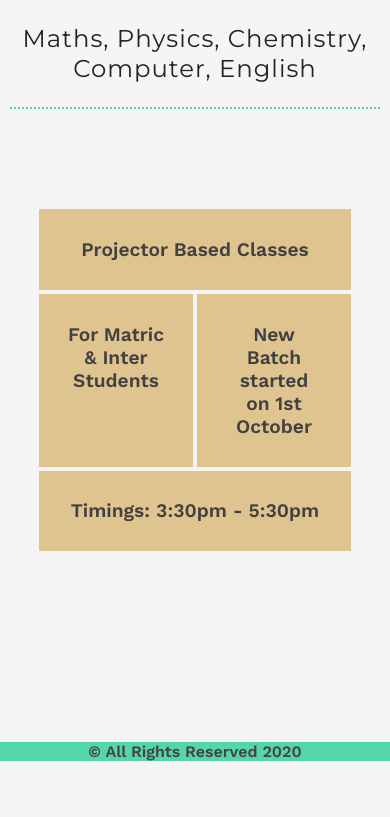
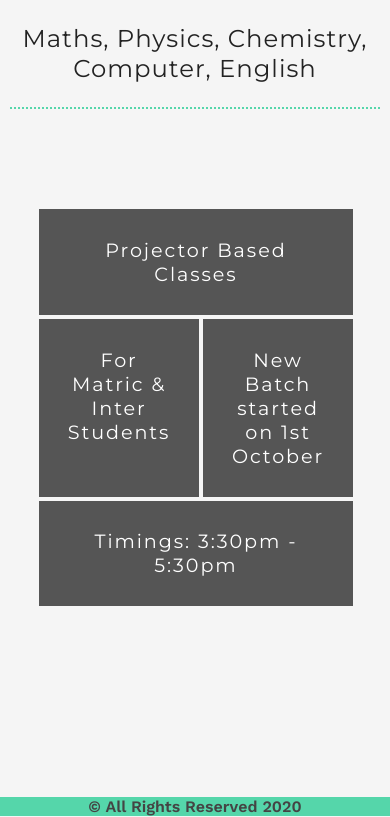
Before and after one commit to engineeracademy/engineeracademy.github.io, a plain HTML site: page index.html in a window 390 px wide. Shown: the part 1173-1990 px from the top of the page. Before the commit the page ends 1935 px from the top, so only its background shows below. Drawn offline with nearby package versions, Linux system fonts and the light colour scheme.

Commit message:
New Animation on Home Grid, working on small screens too  + Color Change

```diff
--- a/style.css
+++ b/style.css
@@ -350,13 +350,18 @@ section.card-flex{
     padding: 0;
 }
 .grid-cont li {
-    background-color: rgb(144, 238, 160);
     background-color: #e0c490;
+    background-color: #555;
     color: rgb(65, 65, 65);
+    color: white;
     text-align: center;
     font-size: 1.2em;
     padding: 1.5em;
     transition: all 250ms ease-in-out;
+
+    font-family: 'Montserrat', sans-serif;
+    letter-spacing: 0.1em;
+    font-weight: 500;
 }
 
 .grid-cont .i1 {
@@ -370,8 +375,11 @@ section.card-flex{
 
 .grid-cont li:hover,
 .grid-cont li:focus {
-    font-size: 1.3em;
-    letter-spacing: 2px;
+    /* font-size: 1.3em;
+    letter-spacing: 2px; */
+    transform: scale(1.04);
+    /* scale: 1.05; */
+    box-shadow: 0px 10px 8px 2px rgba(0, 0, 0, 0.3), 0px -2px 8px 2px rgba(0, 0, 0, 0.3)
 }
 
 
```
